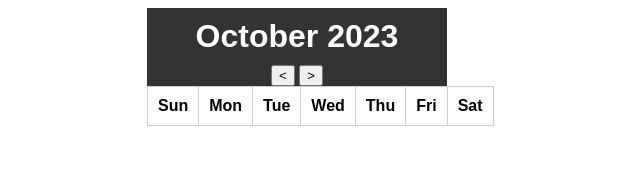
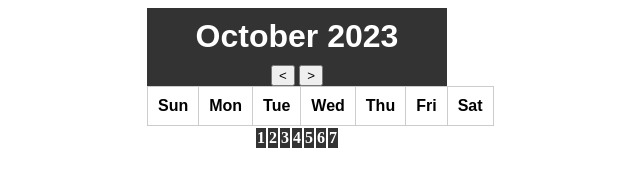
Before and after one commit to largefort/calendar, a plain HTML site: page index.html in a window 1280 px wide. Shown: the whole page, without its empty margins (343-983 px from the left). Drawn offline with Linux system fonts and the light colour scheme.

Commit message:
Update index.html

```diff
--- a/index.html
+++ b/index.html
@@ -25,6 +25,13 @@
       text-align: center;
       padding: 10px;
     }
+    .days-table {
+      margin: 0 auto;
+    }
+    .days-table th {
+      background-color: #333;
+      color: #fff;
+    }
   </style>
 </head>
 <body>
@@ -49,6 +56,18 @@
       <tbody id="calendar-body"></tbody>
     </table>
   </div>
+
+  <table class="days-table">
+    <tr>
+      <th>1</th>
+      <th>2</th>
+      <th>3</th>
+      <th>4</th>
+      <th>5</th>
+      <th>6</th>
+      <th>7</th>
+    </tr>
+  </table>
 
   <script>
     const calendarBody = document.getElementById("calendar-body");
```
